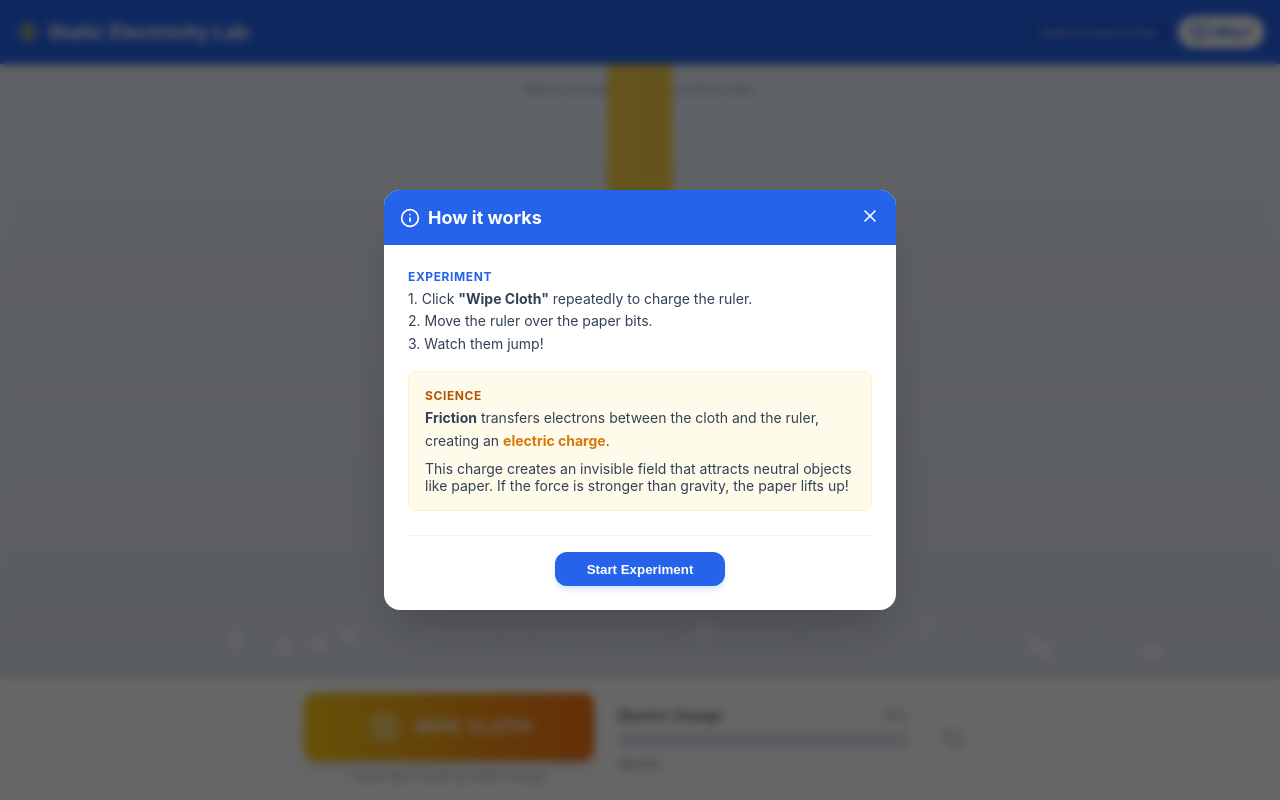
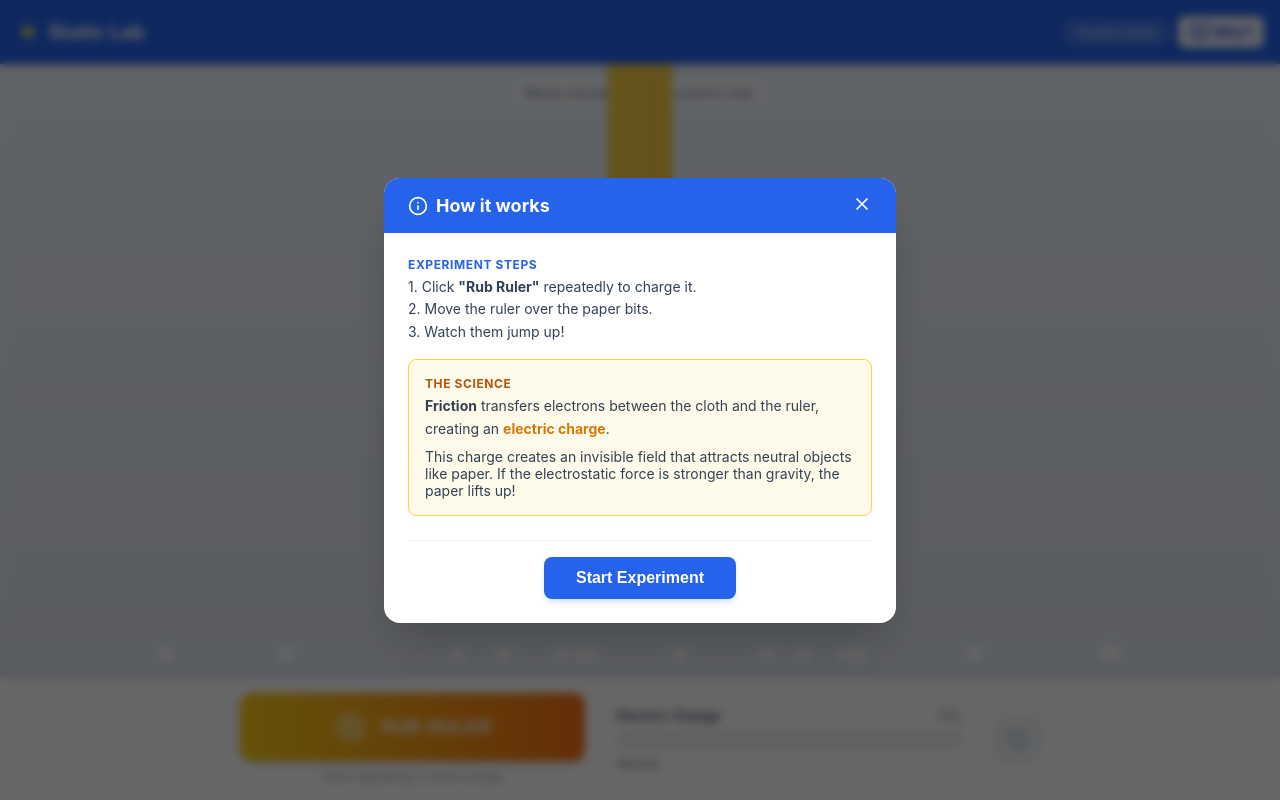
Before and after one commit to herbert2809/AVS-Interactive-Static-Electricity-Virtual-Experiment, a plain HTML site: page index.html in a window 1280 px wide. Drawn offline with Linux system fonts and the light colour scheme.

Commit message:
Update index.html

```diff
--- a/index.html
+++ b/index.html
@@ -18,7 +18,8 @@
             background-color: #f8fafc; /* slate-50 */
             color: #1e293b; /* slate-800 */
             height: 100vh;
-            overflow: hidden;
+            width: 100vw;
+            overflow: hidden; /* Prevent global scroll */
             display: flex;
             flex-direction: column;
             user-select: none;
@@ -31,10 +32,11 @@
             color: white;
             padding: 1rem;
             box-shadow: 0 4px 6px -1px rgba(0, 0, 0, 0.1);
-            z-index: 10;
+            z-index: 50;
             display: flex;
             justify-content: space-between;
             align-items: center;
+            flex-shrink: 0; /* Prevent header from shrinking */
         }
 
         .header-left {
@@ -60,7 +62,8 @@
             background: linear-gradient(to bottom, #eff6ff, #e2e8f0); /* blue-50 to slate-200 */
             cursor: crosshair;
             overflow: hidden;
-            touch-action: none; /* Prevent scroll on mobile */
+            touch-action: none; /* Critical for mobile drag */
+            z-index: 10;
         }
 
         /* --- Ruler --- */
@@ -85,6 +88,8 @@
             padding-bottom: 1rem;
             left: 50%;
             pointer-events: none; /* Let clicks pass through to container */
+            z-index: 30; /* Above papers */
+            will-change: transform, left, box-shadow;
         }
 
         .ruler-markings {
@@ -114,12 +119,13 @@
             border-radius: 9999px;
             box-shadow: 0 10px 15px -3px rgba(0, 0, 0, 0.1);
             border: 4px solid #fde047; /* yellow-200 */
-            z-index: 20;
+            z-index: 40; /* Above ruler */
             left: 50%;
             top: 10%;
             /* transform handled in JS/Keyframes */
             display: none; /* Hidden by default */
             overflow: hidden;
+            pointer-events: none;
         }
 
         #cloth.active {
@@ -150,6 +156,7 @@
             justify-content: center;
             opacity: 0;
             transition: opacity 0.2s;
+            pointer-events: none;
         }
 
         .spark-icon {
@@ -157,23 +164,31 @@
             font-size: 1.5rem;
             font-weight: bold;
             animation: pulse 2s cubic-bezier(0.4, 0, 0.6, 1) infinite;
+            text-shadow: 0 0 10px #facc15;
         }
 
         @keyframes pulse {
-            0%, 100% { opacity: 1; }
-            50% { opacity: .5; }
+            0%, 100% { opacity: 1; transform: scale(1); }
+            50% { opacity: .5; transform: scale(1.2); }
         }
 
         /* --- Paper Bits --- */
+        #papers-layer {
+            position: absolute;
+            inset: 0;
+            z-index: 20;
+            pointer-events: none;
+        }
+
         .paper {
             position: absolute;
             width: 1rem;
             height: 1rem;
             background-color: white;
-            box-shadow: 0 1px 2px 0 rgba(0, 0, 0, 0.05);
+            box-shadow: 0 1px 2px 0 rgba(0, 0, 0, 0.1);
             transition: transform 0.075s linear; /* Smooth rotation */
             clip-path: polygon(20% 0%, 80% 0%, 100% 100%, 0% 100%);
-            opacity: 0.9;
+            opacity: 0.95;
             will-change: top, left, transform;
         }
 
@@ -182,11 +197,13 @@
             background-color: white;
             padding: 1rem;
             box-shadow: 0 -4px 6px -1px rgba(0, 0, 0, 0.1);
-            z-index: 20;
+            z-index: 60;
+            flex-shrink: 0;
+            position: relative;
         }
 
         .control-container {
-            max-width: 42rem;
+            max-width: 50rem;
             margin: 0 auto;
             display: flex;
             flex-direction: column;
@@ -197,6 +214,7 @@
             .control-container {
                 flex-direction: row;
                 align-items: center;
+                gap: 2rem;
             }
         }
 
@@ -214,15 +232,17 @@
             padding: 1rem 1.5rem;
             border-radius: 0.75rem;
             border: none;
-            box-shadow: 0 10px 15px -3px rgba(0, 0, 0, 0.1);
+            box-shadow: 0 4px 6px -1px rgba(0, 0, 0, 0.1), 0 2px 4px -1px rgba(0, 0, 0, 0.06);
             cursor: pointer;
             transition: all 0.1s;
             position: relative;
             overflow: hidden;
+            -webkit-tap-highlight-color: transparent;
         }
 
         .btn-wipe:active {
-            transform: scale(0.95);
+            transform: scale(0.97);
+            box-shadow: inset 0 2px 4px 0 rgba(0, 0, 0, 0.06);
         }
 
         .btn-wipe:hover {
@@ -258,10 +278,11 @@
         .meter-bar-bg {
             width: 100%;
             height: 1rem;
-            background-color: #e2e8f0;
+            background-color: #f1f5f9;
             border-radius: 9999px;
             overflow: hidden;
             border: 1px solid #cbd5e1;
+            box-shadow: inset 0 2px 4px 0 rgba(0, 0, 0, 0.06);
         }
 
         #meter-fill {
@@ -269,6 +290,7 @@
             width: 0%;
             background-color: #60a5fa; /* blue-400 */
             transition: width 0.2s ease-out, background-color 0.2s;
+            box-shadow: 0 0 10px rgba(0,0,0,0.1);
         }
 
         .meter-text {
@@ -281,11 +303,11 @@
         .btn-reset {
             padding: 0.75rem;
             color: #94a3b8;
-            background: transparent;
-            border: none;
+            background: #f1f5f9;
+            border: 1px solid #e2e8f0;
             cursor: pointer;
-            border-radius: 9999px;
-            transition: color 0.2s, background-color 0.2s;
+            border-radius: 0.75rem;
+            transition: all 0.2s;
             display: flex;
             align-items: center;
             justify-content: center;
@@ -294,6 +316,7 @@
         .btn-reset:hover {
             color: #ef4444;
             background-color: #fef2f2;
+            border-color: #fecaca;
         }
 
         /* --- Modal --- */
@@ -301,7 +324,7 @@
             position: fixed;
             inset: 0;
             background-color: rgba(0, 0, 0, 0.6);
-            z-index: 50;
+            z-index: 100;
             display: none; /* Hidden by default */
             align-items: center;
             justify-content: center;
@@ -323,11 +346,13 @@
             overflow: hidden;
             transform: scale(0.95);
             animation: zoomIn 0.2s ease-out forwards;
+            max-height: 90vh;
+            overflow-y: auto;
         }
 
         .modal-header {
             background-color: #2563eb;
-            padding: 1rem;
+            padding: 1rem 1.5rem;
             display: flex;
             justify-content: space-between;
             align-items: center;
@@ -346,24 +371,29 @@
             background-color: #fffbeb;
             padding: 1rem;
             border-radius: 0.5rem;
-            border: 1px solid #fef3c7;
+            border: 1px solid #fcd34d;
         }
 
         .btn-primary {
             background-color: #2563eb;
             color: white;
-            padding: 0.6rem 2rem;
-            border-radius: 0.75rem;
-            font-weight: 700;
+            padding: 0.75rem 2rem;
+            border-radius: 0.5rem;
+            font-weight: 600;
             border: none;
             cursor: pointer;
             box-shadow: 0 4px 6px -1px rgba(37, 99, 235, 0.2);
             transition: transform 0.1s, background-color 0.1s;
+            font-size: 1rem;
         }
 
         .btn-primary:hover {
             background-color: #1d4ed8;
-            transform: scale(1.02);
+            transform: translateY(-1px);
+        }
+
+        .btn-primary:active {
+            transform: translateY(0);
         }
 
         .guest-badge {
@@ -374,11 +404,11 @@
                 display: flex;
                 align-items: center;
                 padding: 0.25rem 0.75rem;
-                background-color: rgba(29, 78, 216, 0.5);
+                background-color: rgba(255, 255, 255, 0.15);
                 border-radius: 9999px;
                 font-size: 0.75rem;
                 color: #dbeafe;
-                border: 1px solid rgba(59, 130, 246, 0.5);
+                border: 1px solid rgba(255, 255, 255, 0.2);
             }
         }
 
@@ -386,10 +416,10 @@
             display: flex;
             align-items: center;
             gap: 0.25rem;
-            background-color: white;
+            background-color: rgba(255,255,255,0.9);
             color: #1d4ed8;
             padding: 0.375rem 0.75rem;
-            border-radius: 9999px;
+            border-radius: 0.5rem;
             font-size: 0.875rem;
             font-weight: 600;
             border: none;
@@ -397,7 +427,7 @@
             transition: background-color 0.2s;
         }
         .btn-small:hover {
-            background-color: #eff6ff;
+            background-color: white;
         }
 
         /* --- Utility Classes --- */
@@ -407,6 +437,7 @@
         .text-sm { font-size: 0.875rem; }
         .text-xs { font-size: 0.75rem; }
         .text-slate-400 { color: #94a3b8; }
+        .text-green-500 { color: #22c55e; font-weight: bold; }
 
         /* --- Animations --- */
         @keyframes fadeIn { from { opacity: 0; } to { opacity: 1; } }
@@ -425,7 +456,7 @@
             fill: none;
         }
         .icon-lg { width: 1.5rem; height: 1.5rem; }
-        .icon-yellow { color: #fde047; }
+        .icon-yellow { color: #fde047; fill: currentColor; stroke: none; }
     </style>
 </head>
 <body>
@@ -434,11 +465,11 @@
     <header>
         <div class="header-left">
             <svg class="icon-yellow icon-lg" viewBox="0 0 24 24"><polygon points="13 2 3 14 12 14 11 22 21 10 12 10 13 2"></polygon></svg>
-            <h1>Static Electricity Lab</h1>
+            <h1>Static Lab</h1>
         </div>
         <div class="header-right">
-            <div class="guest-badge">Guest Access Active</div>
-            <button class="btn-small" id="btn-why">
+            <div class="guest-badge">Student Mode</div>
+            <button class="btn-small" id="btn-why" aria-label="Explanation">
                 <svg viewBox="0 0 24 24"><path d="M2 3h6a4 4 0 0 1 4 4v14a3 3 0 0 0-3-3H2z"></path><path d="M22 3h-6a4 4 0 0 0-4 4v14a3 3 0 0 1 3-3h7z"></path></svg>
                 Why?
             </button>
@@ -447,7 +478,7 @@
 
     <!-- Main Experiment Area -->
     <main id="experiment-area">
-        <div style="position: absolute; top: 1rem; left: 50%; transform: translateX(-50%); color: #94a3b8; font-size: 0.875rem; pointer-events: none;">
+        <div style="position: absolute; top: 1rem; left: 50%; transform: translateX(-50%); color: #64748b; font-size: 0.875rem; pointer-events: none; background: rgba(255,255,255,0.8); padding: 4px 12px; border-radius: 99px;">
             Move mouse/finger to control ruler
         </div>
 
@@ -482,9 +513,9 @@
                     <div class="icon-circle">
                         <svg id="icon-refresh" viewBox="0 0 24 24"><path d="M21 12a9 9 0 0 0-9-9 9.75 9.75 0 0 0-6.74 2.74L3 8"></path><path d="M3 3v5h5"></path><path d="M3 12a9 9 0 0 0 9 9 9.75 9.75 0 0 0 6.74-2.74L21 16"></path><path d="M16 21h5v-5"></path></svg>
                     </div>
-                    <span style="font-size: 1.125rem; letter-spacing: 0.025em; text-transform: uppercase;">Wipe Cloth</span>
+                    <span style="font-size: 1.125rem; letter-spacing: 0.025em; text-transform: uppercase;">Rub Ruler</span>
                 </button>
-                <p class="text-center text-xs text-slate-400 mt-2">Click/Tap to build up static charge</p>
+                <p class="text-center text-xs text-slate-400 mt-2">Click repeatedly to build charge</p>
             </div>
 
             <!-- Meter -->
@@ -501,7 +532,7 @@
 
             <!-- Reset -->
             <div>
-                <button id="btn-reset" class="btn-reset" title="Reset Experiment">
+                <button id="btn-reset" class="btn-reset" title="Reset Experiment" aria-label="Reset Experiment">
                     <svg viewBox="0 0 24 24"><path d="M21 12a9 9 0 0 0-9-9 9.75 9.75 0 0 0-6.74 2.74L3 8"></path><path d="M3 3v5h5"></path><path d="M3 12a9 9 0 0 0 9 9 9.75 9.75 0 0 0 6.74-2.74L21 16"></path><path d="M16 21h5v-5"></path></svg>
                 </button>
             </div>
@@ -522,21 +553,21 @@
             </div>
             <div class="modal-body">
                 <div>
-                    <h3 style="color: #2563eb; font-weight: 700; font-size: 0.75rem; text-transform: uppercase; letter-spacing: 0.05em; margin-bottom: 0.25rem;">Experiment</h3>
+                    <h3 style="color: #2563eb; font-weight: 700; font-size: 0.75rem; text-transform: uppercase; letter-spacing: 0.05em; margin-bottom: 0.25rem;">Experiment Steps</h3>
                     <p style="font-size: 0.875rem; line-height: 1.6;">
-                        1. Click <strong>"Wipe Cloth"</strong> repeatedly to charge the ruler.<br/>
+                        1. Click <strong>"Rub Ruler"</strong> repeatedly to charge it.<br/>
                         2. Move the ruler over the paper bits.<br/>
-                        3. Watch them jump!
+                        3. Watch them jump up!
                     </p>
                 </div>
 
                 <div class="info-box">
-                    <h3 style="color: #b45309; font-weight: 700; font-size: 0.75rem; text-transform: uppercase; letter-spacing: 0.05em; margin-bottom: 0.25rem;">Science</h3>
+                    <h3 style="color: #b45309; font-weight: 700; font-size: 0.75rem; text-transform: uppercase; letter-spacing: 0.05em; margin-bottom: 0.25rem;">The Science</h3>
                     <p style="font-size: 0.875rem; line-height: 1.6;">
                         <strong>Friction</strong> transfers electrons between the cloth and the ruler, creating an <span style="color: #d97706; font-weight: 700;">electric charge</span>.
                     </p>
                     <p style="font-size: 0.875rem; margin-top: 0.5rem;">
-                        This charge creates an invisible field that attracts neutral objects like paper. If the force is stronger than gravity, the paper lifts up!
+                        This charge creates an invisible field that attracts neutral objects like paper. If the electrostatic force is stronger than gravity, the paper lifts up!
                     </p>
                 </div>
 
@@ -548,14 +579,24 @@
     </div>
 
     <script>
+        // --- Safe Storage Wrapper (Prevents crashes in iframes) ---
+        const safeStorage = {
+            getItem: (key) => {
+                try { return localStorage.getItem(key); } catch(e) { return null; }
+            },
+            setItem: (key, val) => {
+                try { localStorage.setItem(key, val); } catch(e) {}
+            }
+        };
+
         // --- Configuration & Constants ---
         const CONSTANTS = {
             GRAVITY: 0.5,
-            ATTRACTION_FORCE: 2,
+            ATTRACTION_FORCE: 2.5, // Slightly increased for better effect
             MAX_CHARGE: 100,
             CHARGE_DECAY: 0.05,
-            PAPER_COUNT: 30,
-            RULER_HEIGHT_PCT: 40 // Ruler tip is roughly at 40% height relative to screen
+            PAPER_COUNT: 35,
+            RULER_TIP_OFFSET_Y: 45 // approx % height where tip is
         };
 
         // --- State Management ---
@@ -599,15 +640,17 @@
             }
 
             // Check Guest Mode / LocalStorage
-            const hasVisited = localStorage.getItem('staticLab_hasSeenIntro');
+            const hasVisited = safeStorage.getItem('staticLab_hasSeenIntro');
             if (!hasVisited) {
                 openModal();
-                localStorage.setItem('staticLab_hasSeenIntro', 'true');
+                safeStorage.setItem('staticLab_hasSeenIntro', 'true');
             }
 
             // Event Listeners
             window.addEventListener('resize', handleResize);
             dom.experimentArea.addEventListener('mousemove', handleInput);
+
+            // Critical: Passive false allows us to preventDefault() and stop scrolling
             dom.experimentArea.addEventListener('touchmove', handleInput, { passive: false });
 
             dom.btnRub.addEventListener('click', rubRuler);
@@ -631,12 +674,12 @@
                 const paper = {
                     id: i,
                     x: 10 + Math.random() * 80, // %
-                    y: 90 + Math.random() * 5,  // %
+                    y: 90 + Math.random() * 8,  // % (Scattered on floor)
                     rotation: Math.random() * 360,
                     isStuck: false,
                     offsetX: 0,
                     offsetY: 0,
-                    // DOM Element reference for performance
+                    weight: 0.8 + Math.random() * 0.4, // Varies how easy they fly
                     el: document.createElement('div')
                 };
 
@@ -658,15 +701,21 @@
         }
 
         function handleInput(e) {
-            e.preventDefault(); // Prevent scroll on touch
-            const clientX = e.touches ? e.touches[0].clientX : e.clientX;
+            e.preventDefault(); // Prevent scroll on touch devices while interacting
+
+            let clientX;
+            if (e.touches && e.touches.length > 0) {
+                clientX = e.touches[0].clientX;
+            } else {
+                clientX = e.clientX;
+            }
 
             // Calculate percentage based on container width
             const rect = dom.experimentArea.getBoundingClientRect();
             const relativeX = clientX - rect.left;
             let percentage = (relativeX / rect.width) * 100;
 
-            // Clamp
+            // Clamp ruler movement
             percentage = Math.max(5, Math.min(95, percentage));
             state.rulerX = percentage;
 
@@ -682,7 +731,7 @@
             if (state.isRubbing) return;
 
             state.isRubbing = true;
-            state.charge = Math.min(state.charge + 25, CONSTANTS.MAX_CHARGE);
+            state.charge = Math.min(state.charge + 20, CONSTANTS.MAX_CHARGE);
 
             // UI Updates
             dom.cloth.classList.add('active');
@@ -700,7 +749,7 @@
         // --- Physics Engine ---
 
         function gameLoop() {
-            // Decay charge
+            // Decay charge slowly
             if (state.charge > 0) {
                 state.charge = Math.max(0, state.charge - CONSTANTS.CHARGE_DECAY);
             }
@@ -709,14 +758,13 @@
 
             // Update papers
             state.papers.forEach(paper => {
-                // Logic
                 if (paper.isStuck) {
                     if (state.charge < 10) {
-                        paper.isStuck = false; // Fall
+                        paper.isStuck = false; // Fall if charge too low
                     } else {
-                        // Follow ruler
+                        // Stuck to ruler: Follow ruler position exactly
                         paper.x = state.rulerX + (paper.offsetX / state.width * 100);
-                        paper.y = 20 + (paper.offsetY / state.height * 100);
+                        paper.y = 35 + (paper.offsetY / state.height * 100);
                     }
                 }
 
@@ -725,33 +773,44 @@
                     let newIsStuck = false;
 
                     const distX = Math.abs(paper.x - state.rulerX);
-                    const distY = Math.abs(paper.y - 40); // Ruler tip approx area
+                    // distY measures distance from ruler tip area
+                    const distY = Math.abs(paper.y - CONSTANTS.RULER_TIP_OFFSET_Y);
 
-                    // Attraction
-                    if (state.charge > 20 && distX < 15 && distY < 60) {
-                        const lift = (state.charge / 100) * CONSTANTS.ATTRACTION_FORCE;
+                    // Attraction Logic
+                    // Needs reasonable charge, close X proximity, and reasonable Y proximity
+                    if (state.charge > 15 && distX < 12 && distY < 55) {
+                        // Calculate lift force based on charge and distance
+                        const distanceFactor = Math.max(0.1, distY / 50);
+                        const lift = ((state.charge / 100) * CONSTANTS.ATTRACTION_FORCE) / (distanceFactor * paper.weight);
+
                         newY -= lift;
-                        paper.x += (Math.random() - 0.5) * 0.5; // Jitter
 
-                        // Collision with ruler bottom
-                        if (newY <= 45 && distX < 5) {
+                        // Horizontal attraction (pull towards center of ruler)
+                        if (paper.x < state.rulerX) paper.x += 0.2;
+                        if (paper.x > state.rulerX) paper.x -= 0.2;
+
+                        paper.x += (Math.random() - 0.5) * 0.5; // Jitter/Flutter
+
+                        // Collision/Sticking Check
+                        // If it hits the bottom area of the ruler
+                        if (newY <= (CONSTANTS.RULER_TIP_OFFSET_Y + 5) && distX < 6) {
                             newIsStuck = true;
                         }
-                    } else if (newY < 90) {
-                        newY += CONSTANTS.GRAVITY; // Gravity
+                    } else if (newY < 95) {
+                        newY += CONSTANTS.GRAVITY * paper.weight; // Gravity falls
                     }
 
-                    // Floor
+                    // Floor collision
                     if (newY > 95) newY = 95;
 
                     // Update State
                     paper.y = newY;
 
                     if (newIsStuck && !paper.isStuck) {
-                        // Just got stuck, save offset
+                        // Just got stuck, save offset relative to ruler center
                         paper.isStuck = true;
                         paper.offsetX = (paper.x - state.rulerX) * (state.width / 100);
-                        paper.offsetY = (paper.y - 20) * (state.height / 100);
+                        paper.offsetY = (paper.y - 35) * (state.height / 100);
                     }
                 }
 
@@ -766,15 +825,16 @@
         function updateRulerVisual() {
             // Position & Rotation
             dom.ruler.style.left = `${state.rulerX}%`;
-            dom.ruler.style.transform = `translateX(-50%) rotate(${(state.rulerX - 50) / 5}deg)`;
+            // Subtle rotation based on movement
+            dom.ruler.style.transform = `translateX(-50%) rotate(${(state.rulerX - 50) / 4}deg)`;
 
             // Glow effect
-            const glowSpread = state.charge / 5;
-            const glowOpacity = state.charge / 150;
-            dom.ruler.style.boxShadow = `0 0 ${state.charge/2}px ${glowSpread}px rgba(255, 255, 0, ${glowOpacity})`;
+            const glowSpread = state.charge / 4;
+            const glowOpacity = state.charge / 120;
+            dom.ruler.style.boxShadow = `0 0 ${state.charge/2}px ${glowSpread}px rgba(250, 204, 21, ${glowOpacity})`;
 
-            // Sparks
-            dom.sparks.style.opacity = state.charge > 20 ? (state.charge / 100) : 0;
+            // Sparks visibility
+            dom.sparks.style.opacity = state.charge > 25 ? (state.charge / 100) : 0;
         }
 
         function updatePaperVisual(paper) {
@@ -784,19 +844,22 @@
         }
 
         function updateMeter() {
-            // Bar
+            // Bar Width
             dom.meterFill.style.width = `${state.charge}%`;
 
-            // Color
-            if (state.charge > 80) {
+            // Color Logic
+            if (state.charge > 75) {
                 dom.meterFill.style.backgroundColor = '#ef4444'; // red
-                dom.chargeDesc.textContent = "High Voltage!";
-            } else if (state.charge > 40) {
+                dom.chargeDesc.textContent = "High Static Charge!";
+                dom.chargeDesc.style.color = '#ef4444';
+            } else if (state.charge > 30) {
                 dom.meterFill.style.backgroundColor = '#facc15'; // yellow
                 dom.chargeDesc.textContent = "Positively Charged (+)";
+                dom.chargeDesc.style.color = '#b45309';
             } else {
                 dom.meterFill.style.backgroundColor = '#60a5fa'; // blue
-                dom.chargeDesc.textContent = state.charge < 20 ? "Neutral" : "Low Charge";
+                dom.chargeDesc.textContent = state.charge < 10 ? "Neutral" : "Low Charge";
+                dom.chargeDesc.style.color = '#64748b';
             }
 
             // Text
@@ -813,7 +876,6 @@
         }
 
         // --- Start ---
-        // Wait for DOM
         if (document.readyState === 'loading') {
             document.addEventListener('DOMContentLoaded', init);
         } else {
```
